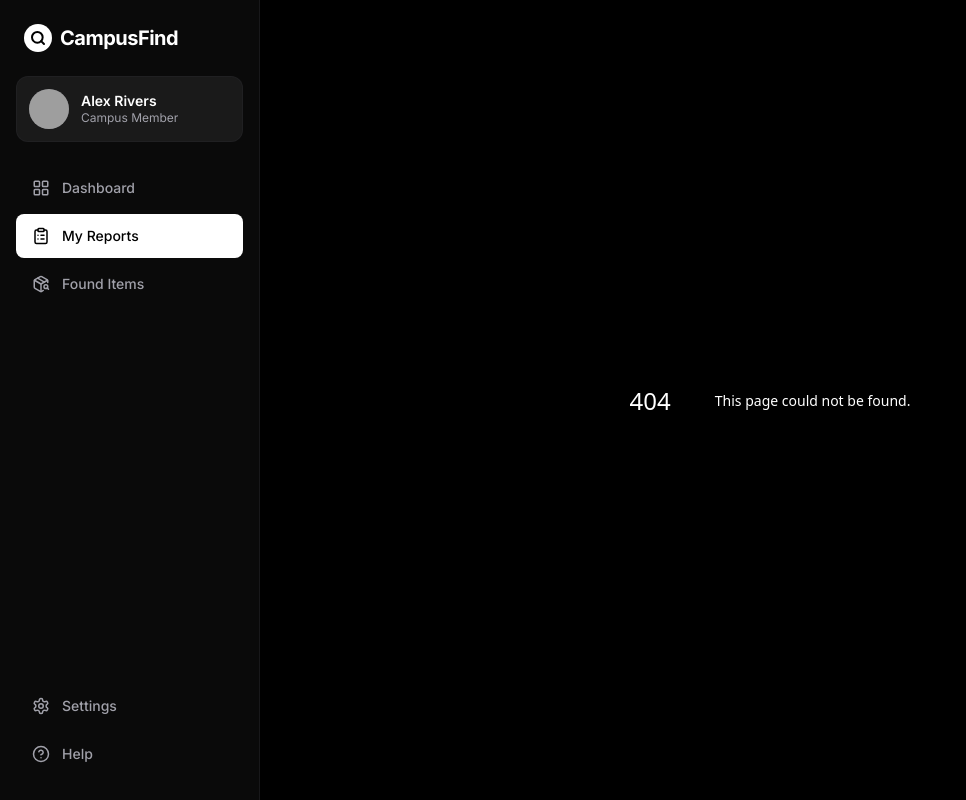
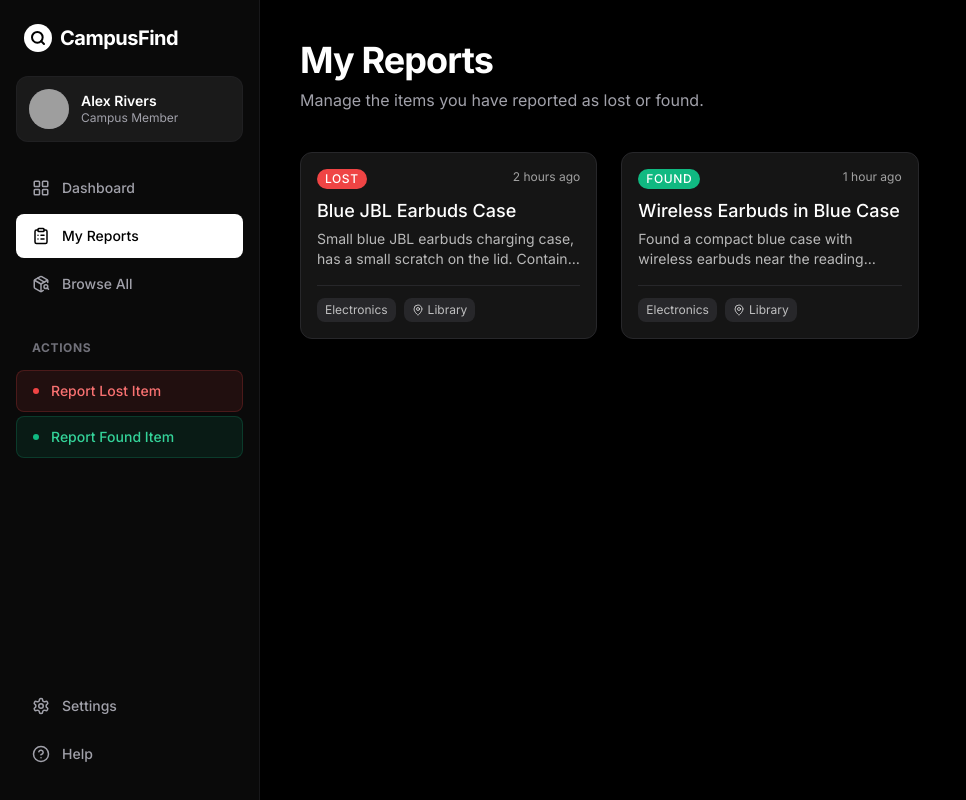
Before and after one commit to whynotabhishek/SMART_CAMPUS, a Next.js app: page /my-reports in a window 1280 px wide. Before the commit this address had no page. Shown: the whole page, without its empty margins (0-966 px from the left). Built offline with nearby package versions, Linux system fonts and the light colour scheme; no server answers; grey boxes are pictures that could not be loaded.

Commit message:
Add explicit Action buttons to sidebar for reporting items and fix My Reports 404

```diff
--- /dev/null
+++ b/app/my-reports/page.tsx
@@ -0,0 +1,42 @@
+'use client';
+import { useEffect, useState } from 'react';
+import { api } from '@/lib/api';
+import ReportCard from '@/components/ReportCard';
+import LoadingState from '@/components/ui/LoadingState';
+import EmptyState from '@/components/ui/EmptyState';
+import type { Report } from '@/lib/types';
+
+export default function MyReportsPage() {
+  const [reports, setReports] = useState<Report[]>([]);
+  const [loading, setLoading] = useState(true);
+
+  useEffect(() => {
+    // In a real app, this would filter by the logged-in user's ID.
+    // For this demo, we'll fetch all reports and just show the first few to simulate "My Reports".
+    api.getReports().then(data => {
+      setReports(data.slice(0, 2)); // Simulate 2 active reports for the current user
+      setLoading(false);
+    });
+  }, []);
+
+  return (
+    <div className="p-10 max-w-[1200px] mx-auto">
+      <div className="mb-10">
+        <h1 className="text-4xl font-bold text-white mb-2 tracking-tight">My Reports</h1>
+        <p className="text-zinc-400">Manage the items you have reported as lost or found.</p>
+      </div>
+
+      {loading ? (
+        <LoadingState count={3} />
+      ) : reports.length === 0 ? (
+        <EmptyState title="No reports found" message="You haven't reported any items yet." actionLabel="Report an Item" actionHref="/report/lost" />
+      ) : (
+        <div className="grid grid-cols-1 md:grid-cols-2 lg:grid-cols-3 gap-6">
+          {reports.map(report => (
+            <ReportCard key={report.id} report={report} />
+          ))}
+        </div>
+      )}
+    </div>
+  );
+}
--- a/components/Sidebar.tsx
+++ b/components/Sidebar.tsx
@@ -43,8 +43,22 @@ export default function Sidebar() {
       {/* Navigation Links */}
       <nav className="flex-1 px-4 space-y-1">
         <NavItem href="/" icon={LayoutGrid} label="Dashboard" active={pathname === '/'} />
-        <NavItem href="/my-reports" icon={ClipboardList} label="My Reports" active={pathname.includes('/my-reports') || pathname.includes('/report/')} />
-        <NavItem href="/browse" icon={PackageSearch} label="Found Items" active={pathname.includes('/browse') || pathname.includes('/matches/')} />
+        <NavItem href="/my-reports" icon={ClipboardList} label="My Reports" active={pathname.includes('/my-reports')} />
+        <NavItem href="/browse" icon={PackageSearch} label="Browse All" active={pathname.includes('/browse') || pathname.includes('/matches')} />
+
+        <div className="pt-6 pb-2">
+          <span className="px-4 text-xs font-bold text-zinc-500 uppercase tracking-wider">Actions</span>
+        </div>
+
+        <Link href="/report/lost" className="flex items-center gap-3 px-4 py-2.5 rounded-lg text-sm font-medium bg-red-500/10 text-red-400 hover:bg-red-500/20 border border-red-500/20 transition-colors mb-2">
+          <div className="w-1.5 h-1.5 rounded-full bg-red-500"></div>
+          Report Lost Item
+        </Link>
+
+        <Link href="/report/found" className="flex items-center gap-3 px-4 py-2.5 rounded-lg text-sm font-medium bg-emerald-500/10 text-emerald-400 hover:bg-emerald-500/20 border border-emerald-500/20 transition-colors">
+          <div className="w-1.5 h-1.5 rounded-full bg-emerald-500"></div>
+          Report Found Item
+        </Link>
       </nav>
 
       {/* Bottom Links */}
```
